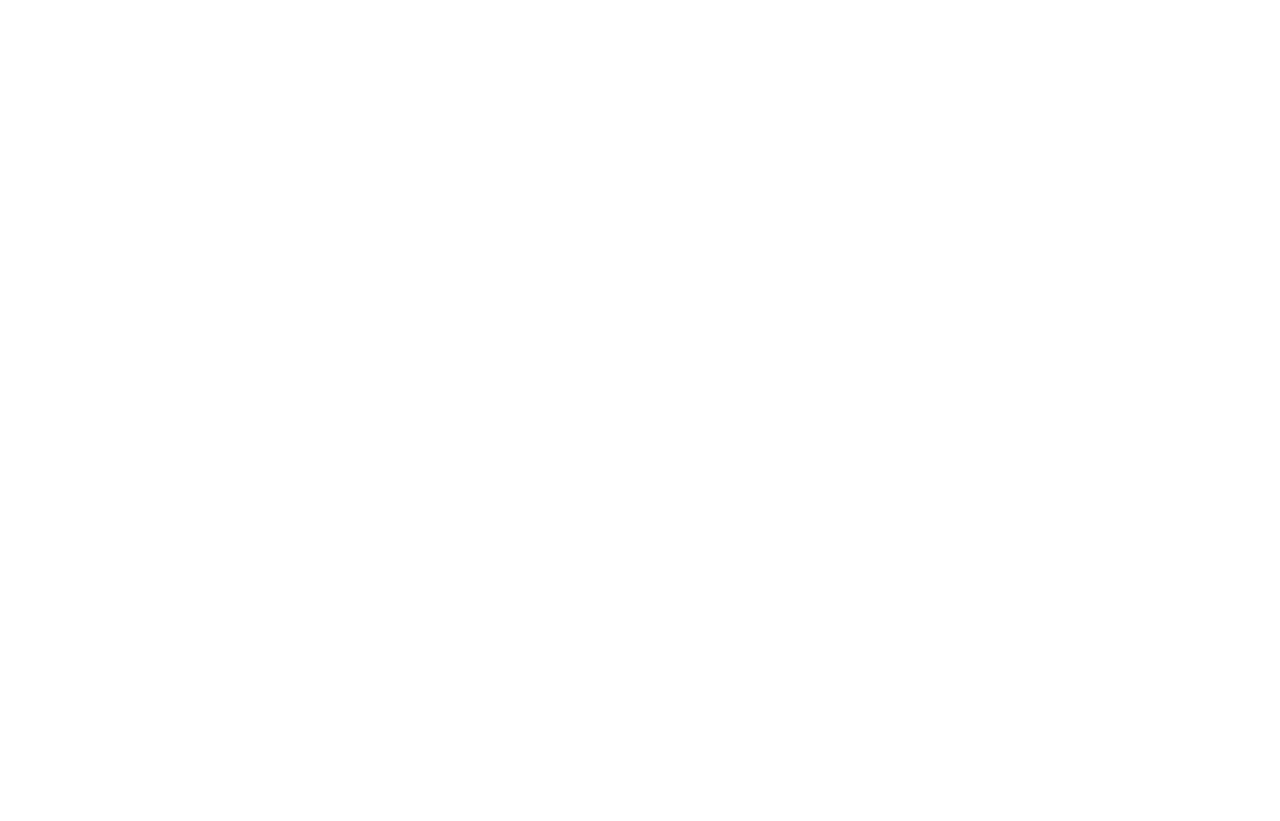
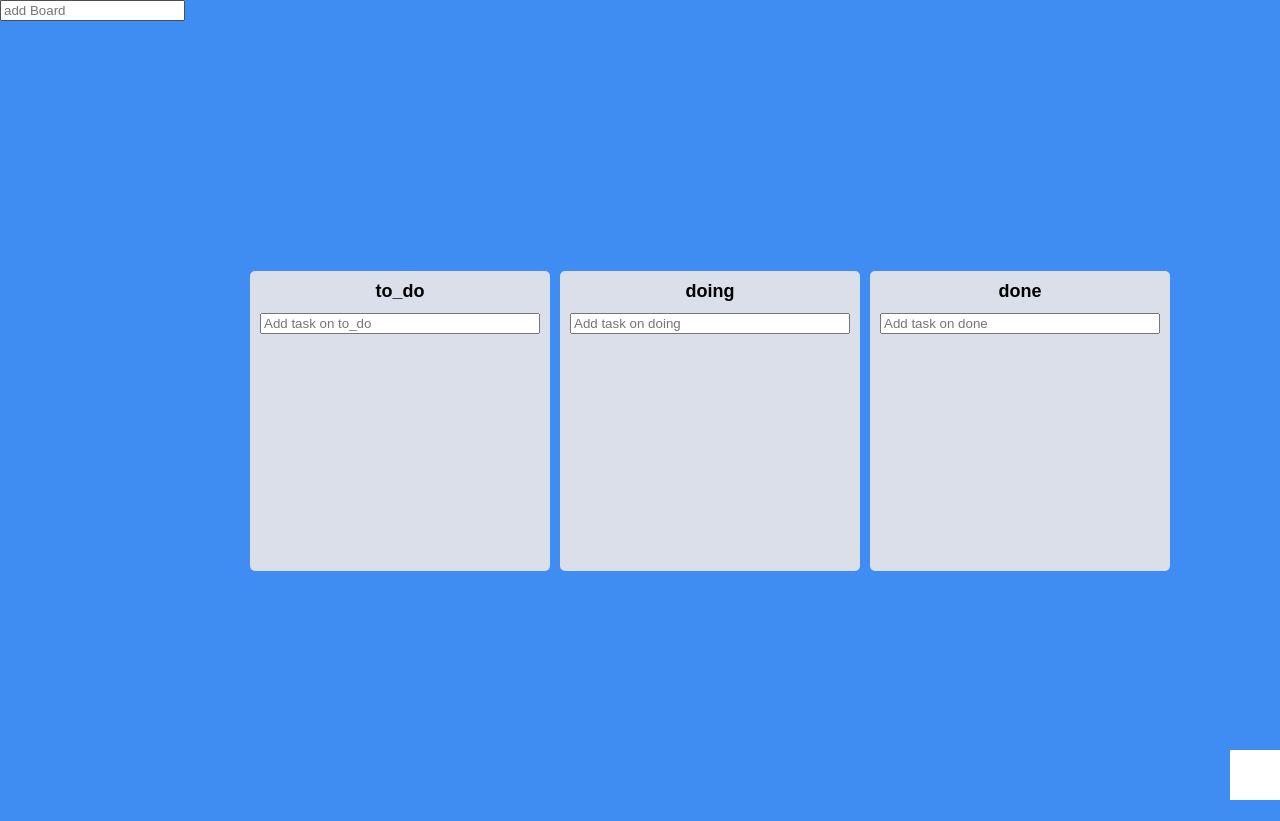
Before and after one commit to gwangbaekun/react-master-class, a React (Create React App) app: page / in a window 1280 px wide. Before the commit the page ends 800 px from the top, so only its background shows below. Built offline with nearby package versions, Linux system fonts and the light colour scheme; a web font is replaced by a local one.

Commit message:
save localstorage && add board && delete cards

```diff
--- a/src/App.tsx
+++ b/src/App.tsx
@@ -1,7 +1,116 @@
-//style
+import { useEffect } from "react";
+import {
+  DragDropContext,
+  Draggable,
+  Droppable,
+  DropResult,
+} from "react-beautiful-dnd";
+import { useRecoilState } from "recoil";
+import styled from "styled-components";
+import AddBoard from "./components/AddBoard";
+import Board from "./components/Board";
+import Trash from "./components/Trash";
+import { getLocalToDos, setLocalToDos } from "./recoilPersist";
+import { toDoState } from "./state";
+
+export const Wrapper = styled.div`
+  display: flex;
+  max-width: 780px;
+  width: 100%;
+  margin: 0 auto;
+  justify-content: center;
+  align-items: center;
+  height: 100vh;
+`;
+
+const Boards = styled.div`
+  display: grid;
+  width: 100%;
+  gap: 10px;
+  grid-template-columns: repeat(3, 1fr);
+`;
 
 function App() {
-  return <></>;
+  const [toDos, setToDos] = useRecoilState(toDoState);
+  const onDragEnd = (info: DropResult) => {
+    const { destination, draggableId, source } = info;
+    if (!destination) return;
+    if (destination?.droppableId === "trash") {
+      setToDos((prev) => {
+        const trashToDos = [...prev[source.droppableId]];
+        const erasedToDos = trashToDos.filter(
+          (toDo) => toDo.id !== +draggableId
+        );
+        return {
+          ...prev,
+          [source.droppableId]: erasedToDos,
+        };
+      });
+      return;
+    }
+    if (destination?.droppableId === source.droppableId) {
+      setToDos((prev) => {
+        const copyToDos = [...prev[source.droppableId]];
+        const taskObj = copyToDos[source.index];
+        copyToDos.splice(source.index, 1);
+        copyToDos.splice(destination?.index, 0, taskObj);
+        return {
+          ...prev,
+          [source.droppableId]: copyToDos,
+        };
+      });
+    }
+    if (destination?.droppableId !== source.droppableId) {
+      setToDos((prev) => {
+        const copyToDosBefore = [...prev[source.droppableId]];
+        const copyToDosAfter = [...prev[destination?.droppableId]];
+        const taskObj = copyToDosBefore[source.index];
+
+        copyToDosBefore.splice(source.index, 1);
+        copyToDosAfter.splice(destination?.index, 0, taskObj);
+        return {
+          ...prev,
+          [source.droppableId]: copyToDosBefore,
+          [destination?.droppableId]: copyToDosAfter,
+        };
+      });
+    }
+  };
+
+  useEffect(() => {
+    setToDos(getLocalToDos());
+  }, []);
+
+  useEffect(() => {
+    setLocalToDos(toDos);
+  }, [toDos]);
+
+  return (
+    <DragDropContext onDragEnd={onDragEnd}>
+      <AddBoard />
+      <Droppable
+        droppableId={"category"}
+        type={"category"}
+        direction={"horizontal"}
+      >
+        {(p) => (
+          <Wrapper ref={p.innerRef} {...p.droppableProps}>
+            <Boards>
+              {Object.keys(toDos).map((boardId, index) => (
+                <Board
+                  key={`${boardId}`}
+                  index={index}
+                  boardId={boardId}
+                  toDos={toDos[boardId]}
+                />
+              ))}
+            </Boards>
+            <Trash />
+          </Wrapper>
+        )}
+      </Droppable>
+    </DragDropContext>
+  );
 }
 
 export default App;
--- a/src/Theme.ts
+++ b/src/Theme.ts
@@ -3,10 +3,9 @@
 import { createGlobalStyle } from "styled-components";
 
 export const darkTheme: DefaultTheme = {
-  bgColor: "#2f3640",
-  textColor: "white",
-  accentColor: "#9c88ff",
-  cardBgColor: "transparent",
+  bgColor: "#3F8CF2",
+  boardColor: "#DADFE9",
+  cardColor: "white",
 };
 
 export const GlobalStyle = createGlobalStyle`
@@ -62,8 +61,10 @@
   box-sizing: border-box;
 }
 body {
-  font-weight: 300;
+	font-weight: 300;
   font-family: 'Source Sans Pro', sans-serif;
+  background-color:${(props) => props.theme.bgColor};
+  color:black;
   line-height: 1.2;
 }
 a {
--- /dev/null
+++ b/src/components/AddBoard.tsx
@@ -0,0 +1,33 @@
+import { useForm } from "react-hook-form";
+import { useRecoilState } from "recoil";
+import { toDoState } from "../state";
+
+interface IBoard {
+  toDoBoard: string;
+}
+
+function AddBoard() {
+  const { register, setValue, handleSubmit } = useForm<IBoard>();
+  const [toDos, setToDos] = useRecoilState(toDoState);
+  const onValid = ({ toDoBoard }: IBoard) => {
+    setToDos((prev) => {
+      return {
+        ...prev,
+        [toDoBoard]: [],
+      };
+    });
+    setValue("toDoBoard", "");
+  };
+
+  return (
+    <form onSubmit={handleSubmit(onValid)}>
+      <input
+        {...register("toDoBoard", { required: true })}
+        type="text"
+        placeholder="add Board"
+      />
+    </form>
+  );
+}
+
+export default AddBoard;
--- /dev/null
+++ b/src/components/Board.tsx
@@ -0,0 +1,118 @@
+import {
+  Draggable,
+  Droppable,
+  DroppableStateSnapshot,
+} from "react-beautiful-dnd";
+import { useForm } from "react-hook-form";
+import DraggableCard from "./DraggableCard";
+import styled from "styled-components";
+import { useRef } from "react";
+import { ITodo, toDoState } from "../state";
+import { useSetRecoilState } from "recoil";
+
+interface IBoardProps {
+  toDos: ITodo[];
+  boardId: string;
+  index: number;
+}
+
+interface IAreaProps {
+  isDraggingOver: boolean;
+  isDraggingFromThis: boolean;
+}
+
+interface IForm {
+  toDo: string;
+}
+
+const Wrapper = styled.div`
+  width: 300px;
+  padding: 20px 10px;
+  padding-top: 10px;
+  background-color: ${(props) => props.theme.boardColor};
+  border-radius: 5px;
+  min-height: 300px;
+  display: flex;
+  flex-direction: column;
+  overflow: hidden;
+`;
+
+const Title = styled.h2`
+  text-align: center;
+  font-weight: 600;
+  margin-bottom: 10px;
+  font-size: 18px;
+`;
+
+const Area = styled.div<IAreaProps>`
+  background-color: ${(props) =>
+    props.isDraggingOver
+      ? "#dfe6e9"
+      : props.isDraggingFromThis
+      ? "#b2bec3"
+      : "transparent"};
+  flex-grow: 1;
+  transition: background-color 0.3s ease-in-out;
+  padding: 20px;
+`;
+
+const Form = styled.form`
+  width: 100%;
+  input {
+    width: 100%;
+  }
+`;
+
+function Board({ toDos, boardId, index }: IBoardProps) {
+  const { register, setValue, handleSubmit } = useForm<IForm>();
+  const setToDos = useSetRecoilState(toDoState);
+  const onValid = ({ toDo }: IForm) => {
+    const newToDo = {
+      id: Date.now(),
+      text: toDo,
+    };
+    setToDos((prev) => {
+      return {
+        ...prev,
+        [boardId]: [newToDo, ...prev[boardId]],
+      };
+    });
+    setValue("toDo", "");
+  };
+  return (
+    <>
+      <Wrapper>
+        <Title>{boardId}</Title>
+        <Form onSubmit={handleSubmit(onValid)}>
+          <input
+            {...register("toDo", { required: true })}
+            type="text"
+            placeholder={`Add task on ${boardId}`}
+          />
+        </Form>
+        <Droppable droppableId={boardId}>
+          {(magic, info) => (
+            <Area
+              isDraggingOver={info.isDraggingOver}
+              isDraggingFromThis={Boolean(info.draggingFromThisWith)}
+              ref={magic.innerRef}
+              {...magic.droppableProps}
+            >
+              {toDos.map((toDo, index) => (
+                <DraggableCard
+                  key={toDo.id}
+                  index={index}
+                  toDoId={toDo.id}
+                  toDoText={toDo.text}
+                />
+              ))}
+              {magic.placeholder}
+            </Area>
+          )}
+        </Droppable>
+      </Wrapper>
+    </>
+  );
+}
+
+export default Board;
--- /dev/null
+++ b/src/components/DraggableCard.tsx
@@ -0,0 +1,41 @@
+import { memo } from "react";
+import { Draggable } from "react-beautiful-dnd";
+import styled from "styled-components";
+
+interface IDraggableCard {
+  toDoId: number;
+  toDoText: string;
+  index: number;
+}
+
+const Card = styled.div<{ isDragging: boolean }>`
+  border-radius: 5px;
+  margin-bottom: 5px;
+  padding: 10px;
+  background-color: ${(props) =>
+    props.isDragging ? "#e4f2ff" : props.theme.cardColor};
+  box-shadow: ${(props) =>
+    props.isDragging ? "0px 2px 5px rgba(0, 0, 0, 0.05)" : "none"};
+`;
+
+function DraggableCard({ toDoId, toDoText, index }: IDraggableCard) {
+  console.log("rerender");
+  return (
+    <>
+      <Draggable draggableId={`${toDoId}`} index={index}>
+        {(magic, info) => (
+          <Card
+            isDragging={info.isDragging}
+            ref={magic.innerRef}
+            {...magic.dragHandleProps}
+            {...magic.draggableProps}
+          >
+            {toDoText}
+          </Card>
+        )}
+      </Draggable>
+    </>
+  );
+}
+
+export default memo(DraggableCard);
--- /dev/null
+++ b/src/components/Trash.tsx
@@ -0,0 +1,24 @@
+import { Droppable } from "react-beautiful-dnd";
+import styled from "styled-components";
+
+const TrashCan = styled.div`
+  width: 50px;
+  height: 50px;
+  position: absolute;
+  bottom: 0px;
+  right: 0px;
+  background-color: white;
+  overflow: hidden;
+`;
+
+function Trash() {
+  return (
+    <Droppable droppableId="trash">
+      {(provided, info) => (
+        <TrashCan ref={provided.innerRef}>{provided.placeholder}</TrashCan>
+      )}
+    </Droppable>
+  );
+}
+
+export default Trash;
--- a/src/index.tsx
+++ b/src/index.tsx
@@ -1,26 +1,21 @@
 import React from "react";
-import ReactDOM from "react-dom/client";
+import ReactDOM from "react-dom";
 import App from "./App";
-import { QueryClient, QueryClientProvider } from "react-query";
 import { RecoilRoot } from "recoil";
-import { GlobalStyle } from "./theme";
+import { darkTheme, GlobalStyle } from "./theme";
+import { ThemeProvider } from "styled-components";
 
-const root = ReactDOM.createRoot(
-  document.getElementById("root") as HTMLElement
-);
-
-const queryClient = new QueryClient();
-root.render(
+ReactDOM.render(
   <React.StrictMode>
     <RecoilRoot>
-      <GlobalStyle />
-      <QueryClientProvider client={queryClient}>
+      <ThemeProvider theme={darkTheme}>
+        <GlobalStyle />
         <App />
-      </QueryClientProvider>
+      </ThemeProvider>
     </RecoilRoot>
-  </React.StrictMode>
+  </React.StrictMode>,
+  document.getElementById("root")
 );
-
 // If you want to start measuring performance in your app, pass a function
 // to log results (for example: reportWebVitals(console.log))
 // or send to an analytics endpoint. Learn more: https://bit.ly/CRA-vitals
--- /dev/null
+++ b/src/recoilPersist.ts
@@ -0,0 +1,17 @@
+import { IToDoState } from "./state";
+
+export async function setLocalToDos(value: IToDoState) {
+  localStorage.setItem("recoil_todos", JSON.stringify(value));
+}
+
+export function getLocalToDos() {
+  const localToDos = localStorage.getItem("recoil_todos");
+  if (localToDos) {
+    return JSON.parse(localToDos);
+  }
+  return {
+    to_do: [],
+    doing: [],
+    done: [],
+  };
+}
--- a/src/state.ts
+++ b/src/state.ts
@@ -1 +1,15 @@
 import { atom, selector } from "recoil";
+import { getLocalToDos } from "./recoilPersist";
+
+export interface IToDoState {
+  [key: string]: ITodo[];
+}
+export interface ITodo {
+  id: number;
+  text: string;
+}
+
+export const toDoState = atom<IToDoState>({
+  key: "toDo",
+  default: getLocalToDos(),
+});
--- a/src/styled.d.ts
+++ b/src/styled.d.ts
@@ -4,9 +4,8 @@
 // and extend them!
 declare module "styled-components" {
   export interface DefaultTheme {
-    textColor: string;
     bgColor: string;
-    accentColor: string;
-    cardBgColor: string;
+    boardColor: string;
+    cardColor: string;
   }
 }
```
Also changed, not shown: package.json (+6 -4 lines), 1 other file (tests, documents, lock files or other folders).
